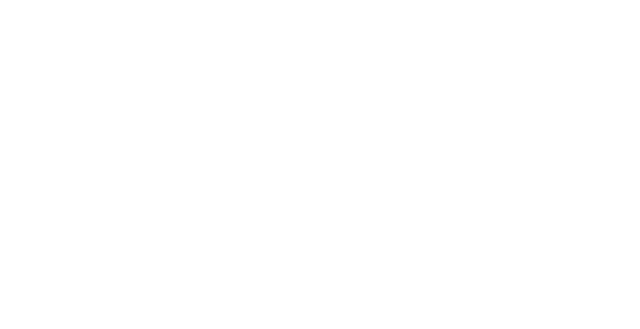
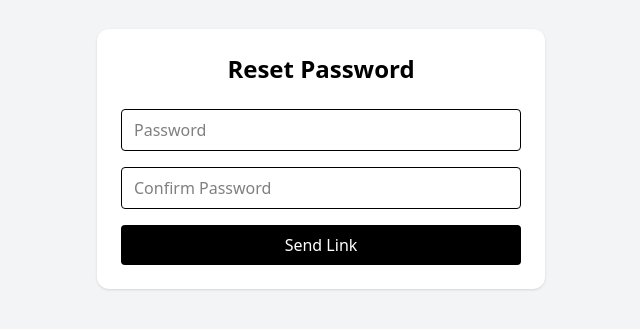
Before and after one commit to 4606-raj/lane-vantage-frontend, a Vue app: page /reset-password in a window 1280 px wide. Before the commit this address had no page. Shown: the part 241-570 px from the top of the page, without its empty margins (319-959 px from the left). Built offline with nearby package versions, Linux system fonts and the light colour scheme.

Commit message:
reset-password-pages-only

```diff
--- a/src/router/index.ts
+++ b/src/router/index.ts
@@ -1,7 +1,9 @@
 import { createRouter, createWebHistory } from 'vue-router'
 import HomeView from '../views/HomeView.vue'
 import GuestLayout from '@/layouts/GuestLayout.vue'
-import LoginPage from '@/views/auth/LoginPage.vue'
+import LogIn from '@/views/auth/LogIn.vue'
+import ForgotPassword from '@/views/auth/ForgotPassword.vue'
+import ResetPassword from '@/views/auth/ResetPassword.vue'
 
 const router = createRouter({
   history: createWebHistory(import.meta.env.BASE_URL),
@@ -14,8 +16,18 @@ const router = createRouter({
         {
           path: 'login',
           name: 'login',
-          component: LoginPage
-        }
+          component: LogIn
+        },
+        {
+          path: 'forgot-password',
+          name: 'forgot-password',
+          component: ForgotPassword
+        },
+        {
+          path: 'reset-password',
+          name: 'reset-password',
+          component: ResetPassword
+        },
       ]
     },
     // {
--- /dev/null
+++ b/src/views/auth/ForgotPassword.vue
@@ -0,0 +1,39 @@
+<template>
+  <h1 class="text-2xl font-semibold mb-6 text-center">
+    Forgot Password
+  </h1>
+
+  <form @submit.prevent="submit" class="space-y-4">
+    <input
+      v-model="form.email"
+      type="email"
+      placeholder="Email"
+      class="w-full border rounded px-3 py-2"
+      required
+    />
+
+    <button
+      type="submit"
+      class="w-full bg-black text-white py-2 rounded hover:opacity-90 cursor-pointer"
+    >
+      Send Link
+    </button>
+  </form>
+</template>
+
+<script setup lang="ts">
+import { reactive } from 'vue'
+// import { useAuthStore } from '@/stores/auth.store'
+
+// const authStore = useAuthStore()
+
+const form = reactive({
+  email: '',
+})
+
+const submit = async () => {
+//   const response = await authStore.login(form)
+//   console.log(response);
+
+}
+</script>
--- /dev/null
+++ b/src/views/auth/LogIn.vue
@@ -0,0 +1,53 @@
+<template>
+  <h1 class="text-2xl font-semibold mb-6 text-center">
+    Login
+  </h1>
+
+  <form @submit.prevent="submit" class="space-y-4">
+    <input
+      v-model="form.email"
+      type="email"
+      placeholder="Email"
+      class="w-full border rounded px-3 py-2"
+      required
+    />
+
+    <input
+      v-model="form.password"
+      type="password"
+      placeholder="Password"
+      class="w-full border rounded px-3 py-2"
+      required
+    />
+
+    <button
+      type="submit"
+      class="w-full bg-black text-white py-2 rounded hover:opacity-90 cursor-pointer"
+    >
+      Sign in
+    </button>
+
+    <div>
+      <router-link :to="{name: 'forgot-password'}">Forgot Password ?</router-link>
+    </div>
+
+  </form>
+</template>
+
+<script setup lang="ts">
+import { reactive } from 'vue'
+import { useAuthStore } from '@/stores/auth.store'
+
+const authStore = useAuthStore()
+
+const form = reactive({
+  email: '',
+  password: '',
+})
+
+const submit = async () => {
+  const response = await authStore.login(form)
+  console.log(response);
+
+}
+</script>
--- a/src/views/auth/LoginPage.vue
+++ b/src/views/auth/ResetPassword.vue
@@ -1,17 +1,9 @@
 <template>
   <h1 class="text-2xl font-semibold mb-6 text-center">
-    Login
+    Reset Password
   </h1>
 
   <form @submit.prevent="submit" class="space-y-4">
-    <input
-      v-model="form.email"
-      type="email"
-      placeholder="Email"
-      class="w-full border rounded px-3 py-2"
-      required
-    />
-
     <input
       v-model="form.password"
       type="password"
@@ -20,29 +12,37 @@
       required
     />
 
+    <input
+      v-model="form.passoword_confirmation"
+      type="password"
+      placeholder="Confirm Password"
+      class="w-full border rounded px-3 py-2"
+      required
+    />
+
     <button
       type="submit"
       class="w-full bg-black text-white py-2 rounded hover:opacity-90 cursor-pointer"
     >
-      Sign in
+      Send Link
     </button>
   </form>
 </template>
 
 <script setup lang="ts">
 import { reactive } from 'vue'
-import { useAuthStore } from '@/stores/auth.store'
+// import { useAuthStore } from '@/stores/auth.store'
 
-const authStore = useAuthStore()
+// const authStore = useAuthStore()
 
 const form = reactive({
-  email: '',
   password: '',
+  passoword_confirmation: ''
 })
 
 const submit = async () => {
-  const response = await authStore.login(form)
-  console.log(response);
+//   const response = await authStore.login(form)
+//   console.log(response);
 
 }
 </script>
```
